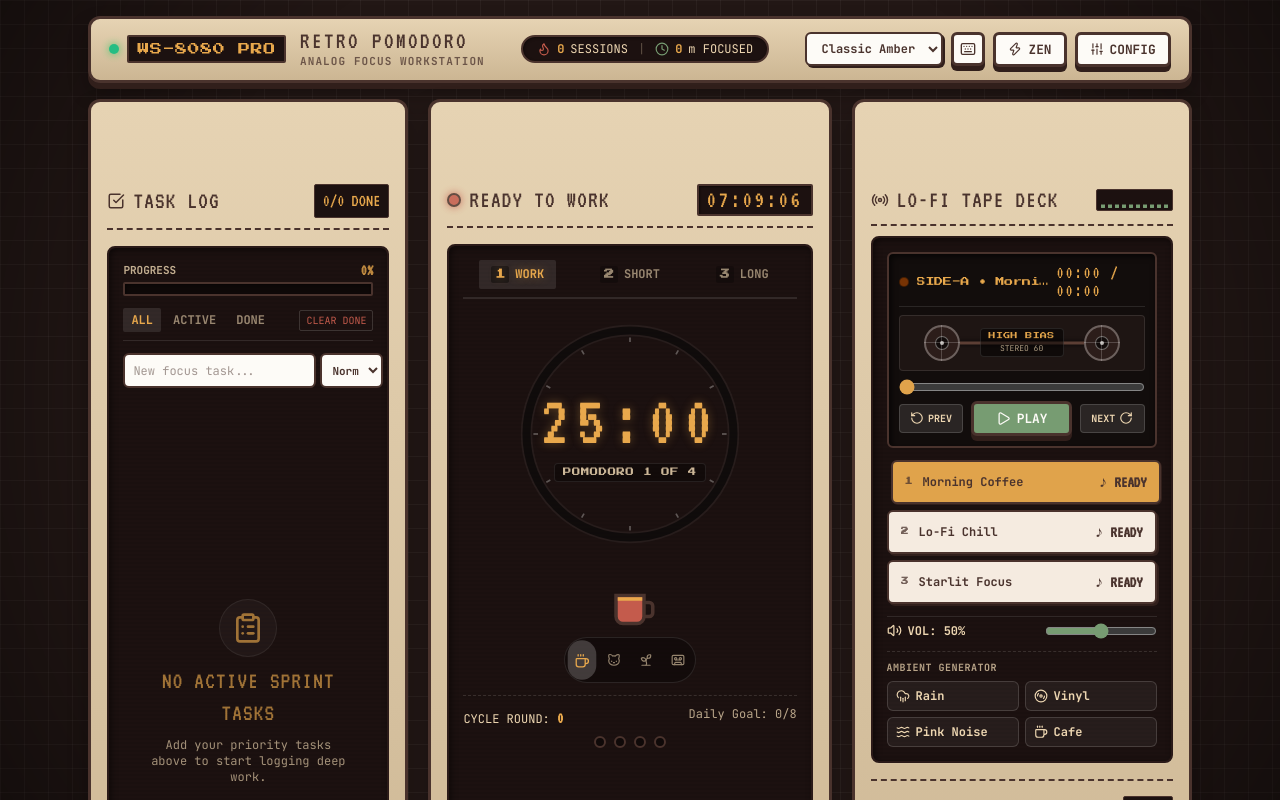
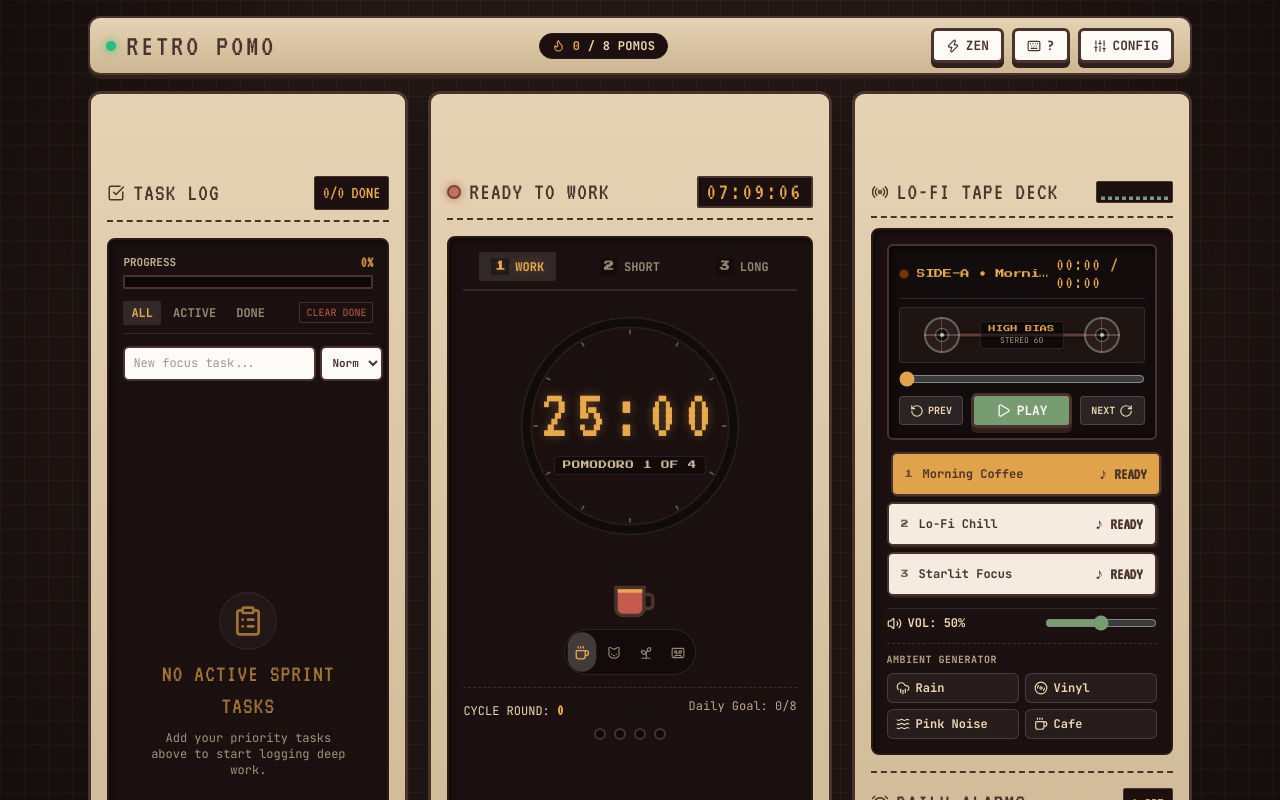
Before and after one commit to thatsyed/retro-pomodoro, a React (Vite) app: page / in a window 1280 px wide. Shown: the top 800 px of the page. Built offline with nearby package versions, Linux system fonts and the light colour scheme.

Commit message:
refactor(header): streamline copy and action controls

```diff
--- a/src/components/header/StationHeader.jsx
+++ b/src/components/header/StationHeader.jsx
@@ -1,66 +1,48 @@
 import React from 'react';
-import { ThemeSelector } from './ThemeSelector';
 import { RetroButton } from '../common/RetroButton';
 import { SvgIcon } from '../common/SvgIcon';
 
 export function StationHeader({
-  theme,
-  onSelectTheme,
-  todayPomos,
-  todayFocusMinutes,
-  zenMode,
+  todayPomos = 0,
+  todayFocusMinutes = 0,
+  dailyGoal = 8,
+  zenMode = false,
   onToggleZenMode,
   onOpenSettings,
   onOpenShortcuts
 }) {
   return (
-    <header className="station-top-bar bg-gradient-to-b from-[var(--color-chassis)] to-[var(--color-chassis-dark)] border-3 border-[var(--color-border)] rounded-[var(--chassis-radius)] shadow-[0_6px_0_var(--color-btn-shadow),0_10px_20px_rgba(0,0,0,0.3)] px-4.5 py-2.5 flex justify-between items-center flex-wrap gap-3 relative" role="banner">
-      {/* Brand & Hardware Badge */}
-      <div className="flex items-center gap-3.5">
-        <div className="flex items-center gap-2">
-          <span className="w-2.5 h-2.5 rounded-full bg-emerald-500 shadow-[0_0_8px_#22c55e] animate-pulse" aria-hidden="true" />
-          <span className="bg-[var(--color-screen-bg)] text-[var(--color-screen-glow)] font-['Press_Start_2P',cursive] text-xs py-1 px-2 rounded-xs border-2 border-[var(--color-border)] tracking-wider">
-            WS-8080 PRO
-          </span>
-        </div>
-        <div className="flex flex-col">
-          <h1 className="font-['VT323',monospace] text-2xl tracking-widest leading-none text-[var(--color-border)]">
-            RETRO POMODORO
-          </h1>
-          <span className="font-mono text-[11px] font-bold tracking-widest opacity-75">
-            ANALOG FOCUS WORKSTATION
-          </span>
-        </div>
+    <header
+      className="station-top-bar bg-gradient-to-b from-[var(--color-chassis)] to-[var(--color-chassis-dark)] border-2 border-[var(--color-border)] rounded-[var(--chassis-radius)] shadow-[0_4px_0_var(--color-btn-shadow)] px-4 py-2.5 flex justify-between items-center gap-3 relative"
+      role="banner"
+    >
+      {/* Brand Title with Power LED */}
+      <div className="flex items-center gap-2.5">
+        <span
+          className="w-2.5 h-2.5 rounded-full bg-emerald-500 shadow-[0_0_8px_#22c55e] animate-pulse shrink-0"
+          aria-hidden="true"
+        />
+        <h1 className="font-['VT323',monospace] text-2xl sm:text-3xl tracking-widest leading-none text-[var(--color-border)] select-none">
+          RETRO POMO
+        </h1>
       </div>
 
       {/* Focus Streak Pill */}
-      <div className="hidden sm:flex items-center gap-2.5 bg-[var(--color-screen-bg)] border-2 border-[var(--color-border)] text-[var(--color-screen-text)] px-3.5 py-1 rounded-full text-xs shadow-[inset_1px_1px_3px_rgba(0,0,0,0.4)]">
-        <span className="flex items-center gap-1.5 font-mono">
-          <SvgIcon name="Flame" size={14} className="text-[var(--color-danger)]" />
-          <strong className="text-[var(--color-screen-glow)] font-bold">{todayPomos}</strong> SESSIONS
+      <div className="hidden sm:flex items-center gap-2 bg-[var(--color-screen-bg)] border border-[var(--color-screen-bezel)] text-[var(--color-screen-text)] px-3 py-1 rounded-full text-xs shadow-inner font-mono">
+        <SvgIcon name="Flame" size={13} className="text-[var(--color-warning)]" />
+        <span className="font-bold tracking-wide">
+          <strong className="text-[var(--color-screen-glow)] font-bold">{todayPomos}</strong> / {dailyGoal} POMOS
         </span>
-        <span className="opacity-30">|</span>
-        <span className="flex items-center gap-1.5 font-mono">
-          <SvgIcon name="Clock" size={14} className="text-[var(--color-primary)]" />
-          <strong className="text-[var(--color-screen-glow)] font-bold">{todayFocusMinutes}</strong>m FOCUSED
-        </span>
+        {todayFocusMinutes > 0 && (
+          <>
+            <span className="opacity-30">|</span>
+            <span className="opacity-75 text-[11px]">{todayFocusMinutes}m</span>
+          </>
+        )}
       </div>
 
       {/* Action Controls */}
       <div className="flex items-center gap-2">
-        <ThemeSelector currentTheme={theme} onSelectTheme={onSelectTheme} />
-
-        <RetroButton
-          variant="ghost"
-          size="sm"
-          onClick={onOpenShortcuts}
-          aria-label="Keyboard shortcuts"
-          title="Shortcuts (?)"
-          className="!p-1.5"
-        >
-          <SvgIcon name="Keyboard" size={16} />
-        </RetroButton>
-
         <RetroButton
           variant={zenMode ? 'warning' : 'ghost'}
           size="sm"
@@ -70,6 +52,17 @@ export function StationHeader({
         >
           <SvgIcon name="Zap" size={14} />
           <span>ZEN</span>
+        </RetroButton>
+
+        <RetroButton
+          variant="ghost"
+          size="sm"
+          onClick={onOpenShortcuts}
+          aria-label="Keyboard shortcuts"
+          title="Shortcuts (?)"
+        >
+          <SvgIcon name="Keyboard" size={14} />
+          <span>?</span>
         </RetroButton>
 
         <RetroButton
```
